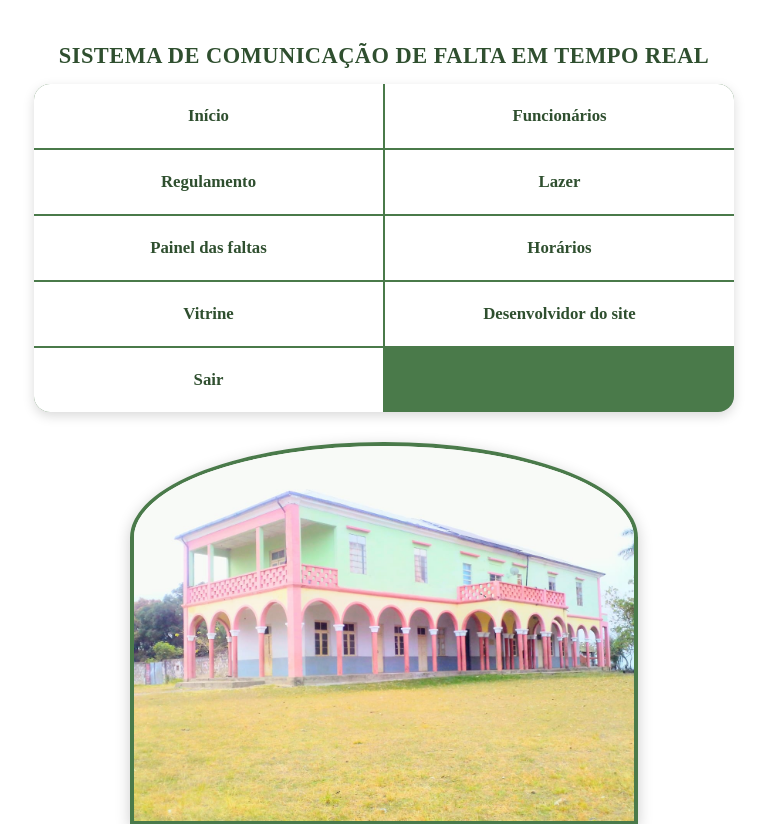
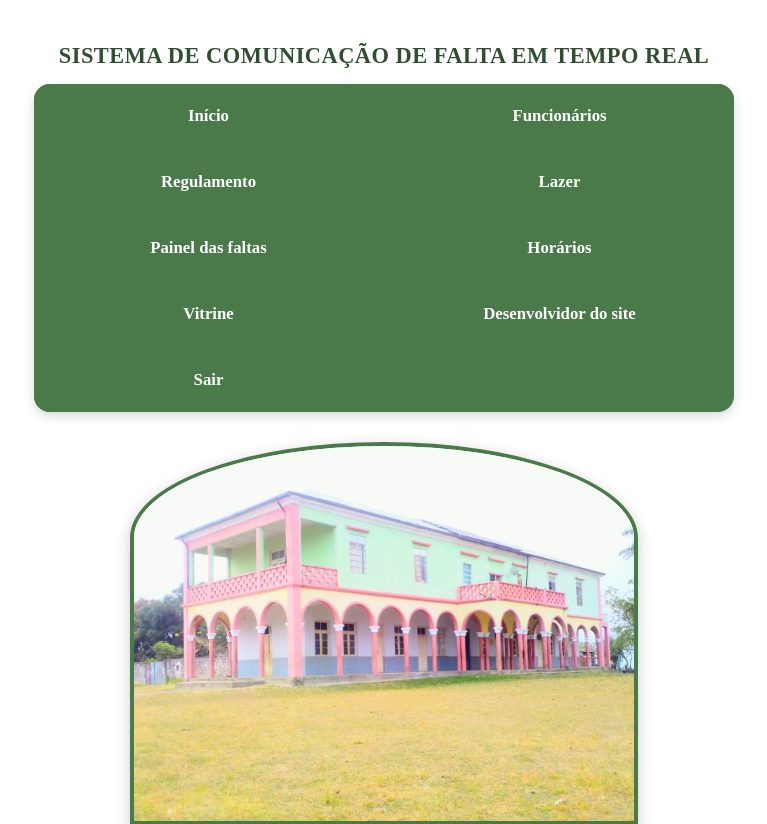
Before and after one commit to Mandalaco-16/kimbele-escola, a Django app: page / in a window 1280 px wide. Shown: the top 824 px of the page, without its empty margins (256-1023 px from the left). Run offline with Django 5.2, Linux system fonts and the light colour scheme.

Commit message:
Muda cor de fundo do menu para verde e texto para branco

```diff
--- a/django_app/escola/static/escola/css/style.css
+++ b/django_app/escola/static/escola/css/style.css
@@ -192,8 +192,8 @@
 
 .menu-grade-novo a {
     border: none;
-    background-color: #ffffff;
-    color: #2f4f2f;
+    background-color: #4a7a4a;
+    color: #ffffff;
     transition: background-color 0.2s ease, transform 0.15s ease;
     font-size: 1.05rem;
     padding: 22px 12px;
```
